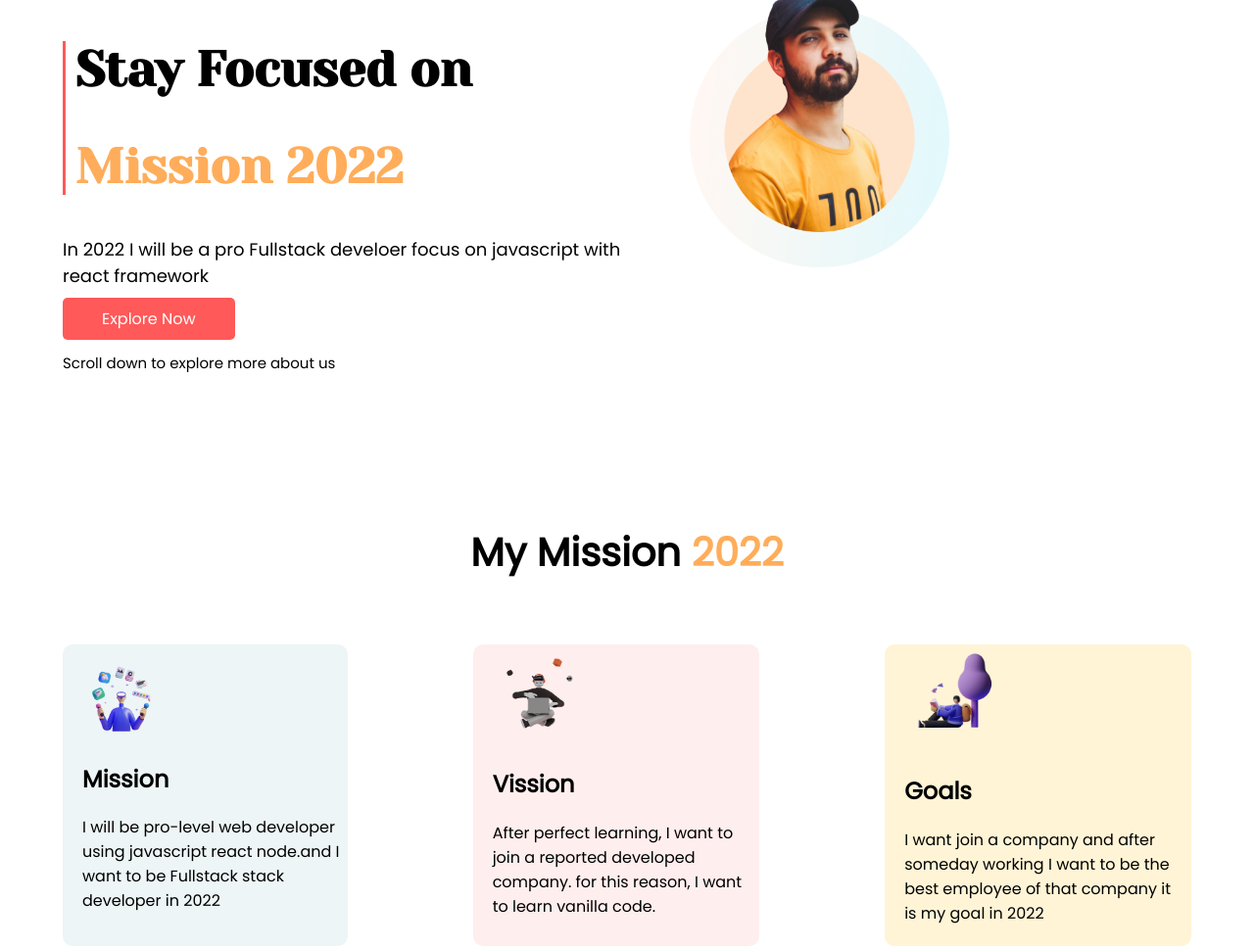
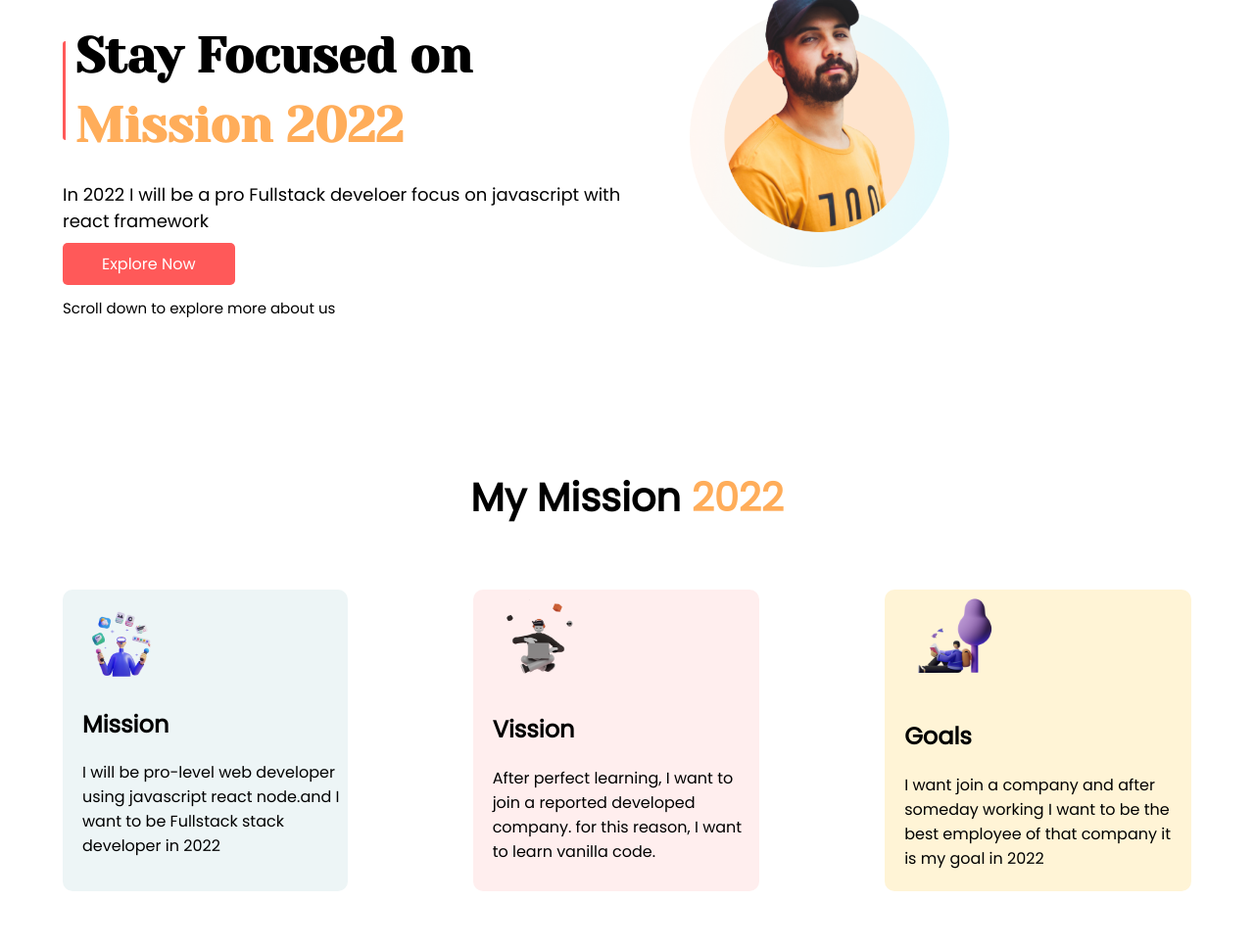
Before and after one commit to iamraihan/mission-2022, a plain HTML site: page index.html in a window 1280 px wide. Shown: the top 969 px of the page at 98% size. Drawn offline with Linux system fonts and the light colour scheme.

Commit message:
line height added

```diff
--- a/style.css
+++ b/style.css
@@ -1,5 +1,5 @@
 body{
-    margin: 0;
+    margin: 0 auto;
     padding: 0;
     font-family: 'Poppins', sans-serif;
 }
@@ -34,9 +34,11 @@ body{
 }
 
 
-.border-left{
+.border-left {
     border-left: 3px solid #FF5959;
     padding-left: 10px;
+    line-height: 30px;
+    border-radius: 3px;
 }
 /*Mission are */
 .mission-header{
```
